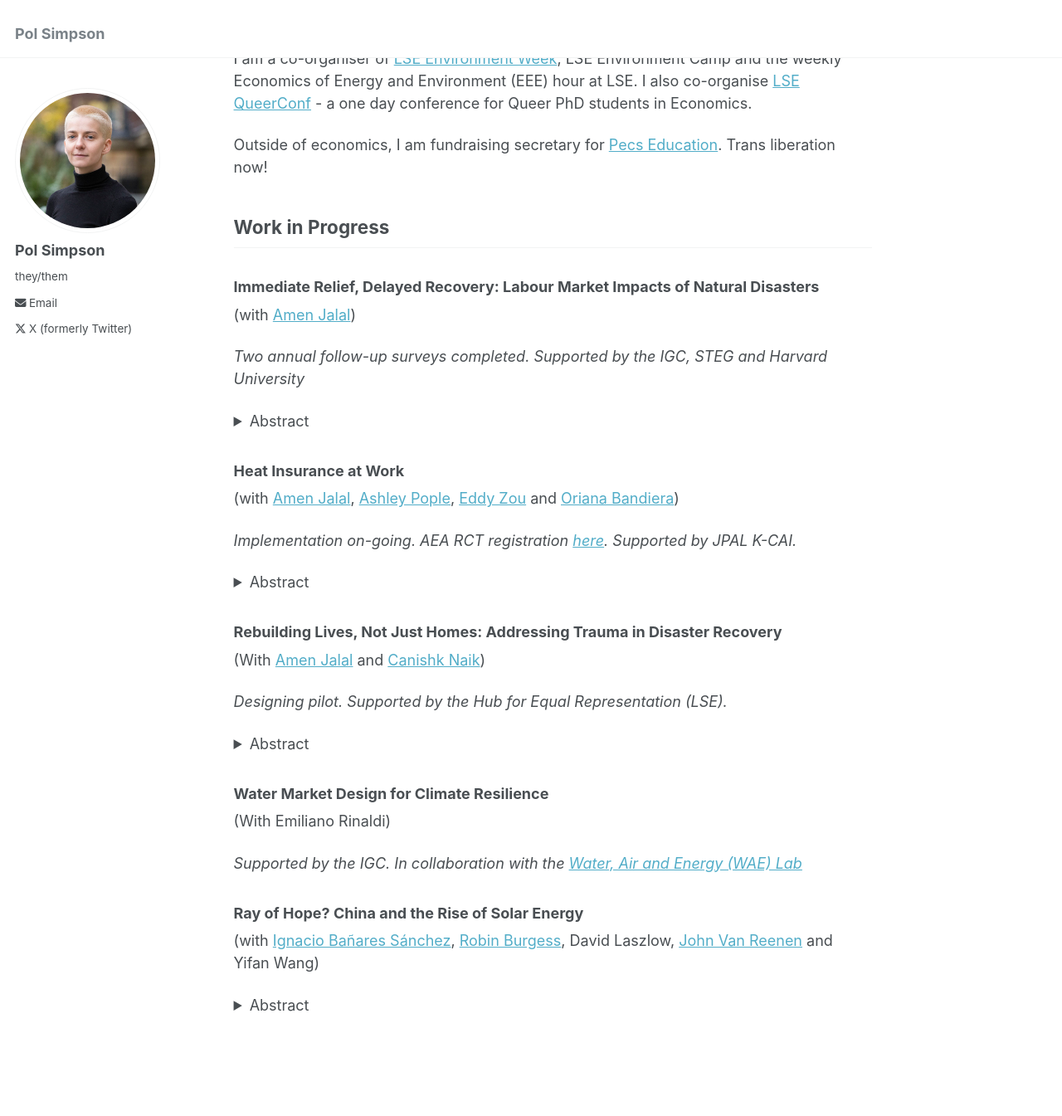
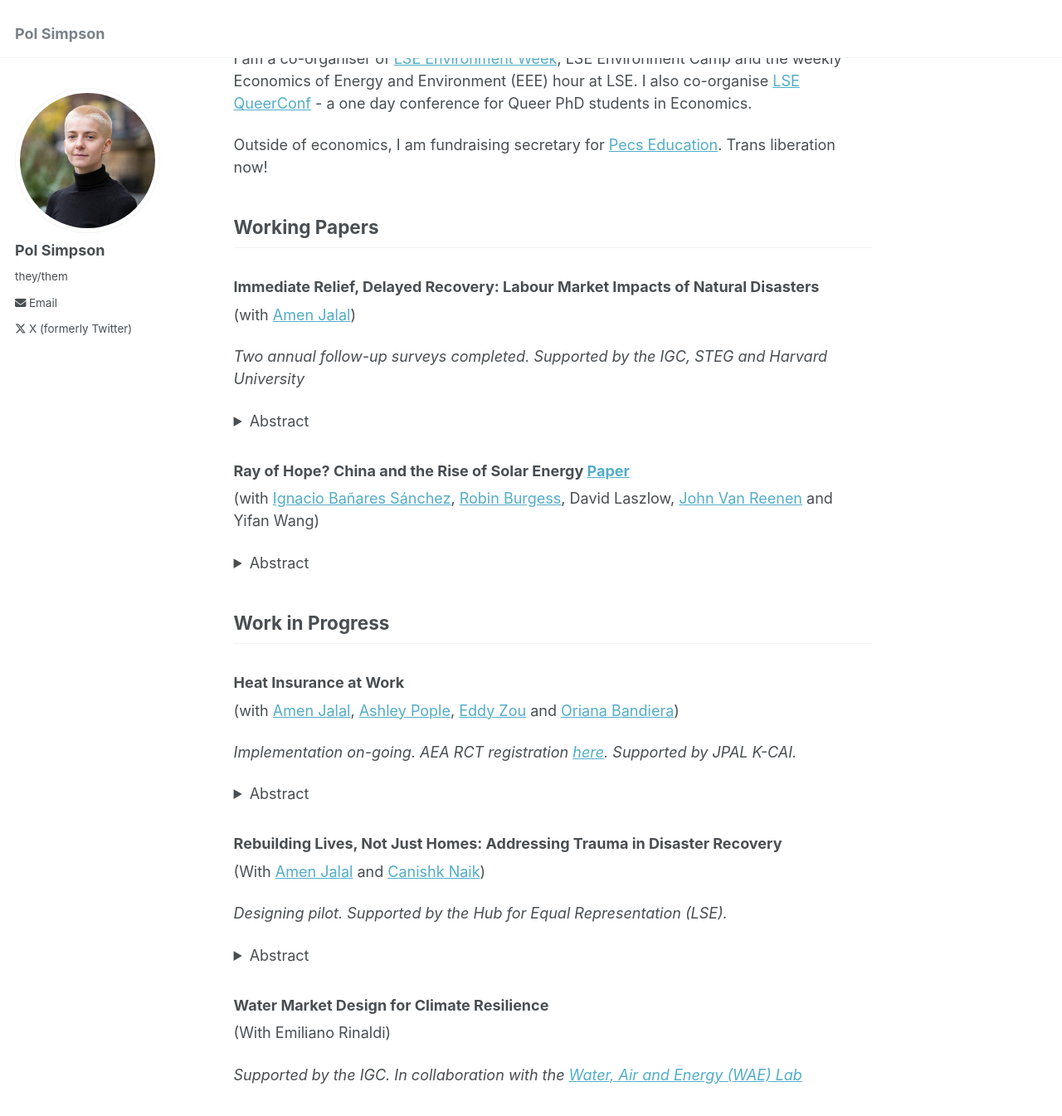
Before and after one commit to polsimpson/polsimpson.github.io, a Jekyll site: the page built from _pages/about.md, in a window 1280 px wide and 1400 px high, scrolled down 231 px. Shown: the top 1345 px of the window at 83% size. Built offline with Jekyll 4.4.1, drawn with Linux system fonts in a browser that asks for light colours; some of the changed text lies outside the part shown.

Commit message:
Update about.md

```diff
--- a/_pages/about.md
+++ b/_pages/about.md
@@ -15,7 +15,7 @@ I am a co-organiser of [LSE Environment Week](https://www.lse-environment-week.c
 
 Outside of economics, I am fundraising secretary for [Pecs Education](https://pecseducation.com). Trans liberation now!
 
-## Work in Progress
+## Working Papers
 
 ### Immediate Relief, Delayed Recovery: Labour Market Impacts of Natural Disasters
 
@@ -28,6 +28,17 @@ _Two annual follow-up surveys completed. Supported by the IGC, STEG and Harvard
 Disaster response policies often focus on immediate relief or long-term reconstruction, but what happens in between? We examine how the impacts of Pakistan's 2022 floods evolve over two years, by collecting panel data from 5,100 low-income households across six districts, and leveraging exogenous local variation in topography and rainfall to estimate causal effects. One year post-floods, a more severe flood shock depleted household assets and reduced labor demand, prompting households to sell assets, commute further for work, and turn to self-employment. They also received more formal and informal aid. As a result, they were able to sustain consumption levels on par with less affected households. However, by year two these patterns are reversed: more flooded households have returned to private employment, working similar hours as less flooded households, but doing so at lower wages. They are also more likely to report reducing consumption and health expenditure, taking new loans and drawing down savings to make ends meet. We also find that more intense floods have persistent negative impacts on physical and mental health - particularly women’s. These findings reveal a medium-run assistance gap: after emergency relief but before long-run reconstruction, households face income risks that standard disaster response overlooks, allowing the effects of climate shocks to persist through labor markets.
 
 </details>
+
+### Ray of Hope? China and the Rise of Solar Energy [Paper](https://ignaciobanares.com/solar.pdf)
+
+(with [Ignacio Bañares Sánchez](https://ignaciobanares.com), [Robin Burgess](https://www.robinburgess.com), David Laszlow, [John Van Reenen](https://www.johnvanreenen.com) and Yifan Wang)
+
+<details>
+  <summary>Abstract</summary>
+The rapid decline in the global cost of solar panels from the early 2000s coincided with China's growing dominance in solar photovoltaics (PV) and its adoption of green industrial policies. We evaluate the effectiveness of local, city-level policies to encourage growth and innovation in the Chinese solar industry. Using new data on solar subsidy policies, patenting, production and trade and a synthetic-difference-in-differences approach, we show that production subsidies caused large increases in solar PV output, innovation and productivity. Cities combining production subsidies with R&D support had an even larger impact. We can reject negative spillovers to other cities, finding that business stealing effects are outweighted by knowledge spillovers. Although demand subsidies targeted at solar generation reduced pollution, they had little impact on local solar output and innovation, as additional demand was largely met by supply from other Chinese cities. We interpret these results through the lens of a quantified general equilibrium model with heterogeneous manufacturers, intra-national and international trade costs, and endogenous choices of R&D, entry/exit and trade. Our results suggest substantial benefits to China from its solar policy, even abstracting from the climate change externality. We draw implications for green industrial policies in other countries, suggesting such interventions can foster growth in clean energy.
+</details>
+
+## Work in Progress
 
 ### Heat Insurance at Work
 
@@ -58,12 +69,3 @@ _Designing pilot. Supported by the Hub for Equal Representation (LSE)._
 (With Emiliano Rinaldi)
 
 _Supported by the IGC. In collaboration with the [Water, Air and Energy (WAE) Lab](https://www.povertyactionlab.org/page/water-air-and-energy-wae-lab-city-cape-town)_
-
-### Ray of Hope? China and the Rise of Solar Energy
-
-(with [Ignacio Bañares Sánchez](https://ignaciobanares.com), [Robin Burgess](https://www.robinburgess.com), David Laszlow, [John Van Reenen](https://www.johnvanreenen.com) and Yifan Wang)
-
-<details>
-  <summary>Abstract</summary>
-The rapid decline in the global cost of solar panels from the early 2000s coincided with China's growing dominance in solar photovoltaics (PV) and its adoption of green industrial policies. We evaluate the effectiveness of local, city-level policies to encourage growth and innovation in the Chinese solar industry. Using new data on solar subsidy policies, patenting, production and trade and a synthetic-difference-in-differences approach, we show that production subsidies caused large increases in solar PV output, innovation and productivity. Cities combining production subsidies with R&D support had an even larger impact. We can reject negative spillovers to other cities, finding that business stealing effects are outweighted by knowledge spillovers. Although demand subsidies targeted at solar generation reduced pollution, they had little impact on local solar output and innovation, as additional demand was largely met by supply from other Chinese cities. We interpret these results through the lens of a quantified general equilibrium model with heterogeneous manufacturers, intra-national and international trade costs, and endogenous choices of R&D, entry/exit and trade. Our results suggest substantial benefits to China from its solar policy, even abstracting from the climate change externality. We draw implications for green industrial policies in other countries, suggesting such interventions can foster growth in clean energy.
-</details>
```
